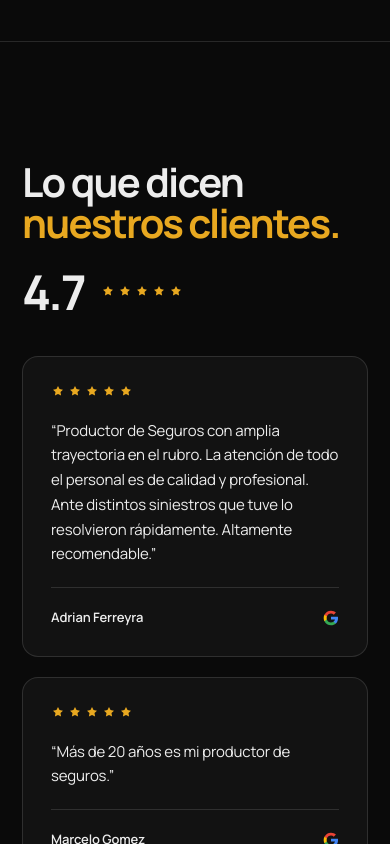
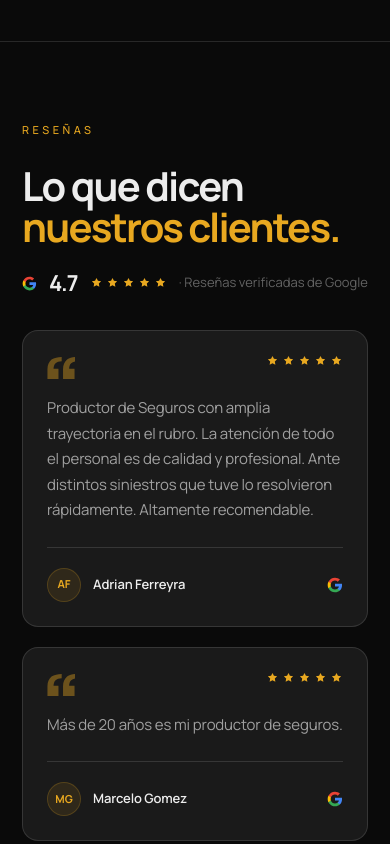
Before and after one commit to LumarSoft/front_John, a Next.js app: page / in a window 390 px wide. Shown: the part 5800-6644 px from the top of the page. Built offline with nearby package versions, Linux system fonts and the light colour scheme.

Commit message:
feat: add marquee animation to globals.css, refactor CtaSection and Estudio components for improved layout and interactivity, and update Resenas component with enhanced styling and structure

```diff
--- a/app/globals.css
+++ b/app/globals.css
@@ -80,6 +80,12 @@
   }
 }
 
+@keyframes marquee {
+  to {
+    transform: translateX(-50%);
+  }
+}
+
 @layer components {
   .container {
     max-width: 1280px;
--- a/src/features/landing/components/nav.tsx
+++ b/src/features/landing/components/nav.tsx
@@ -96,13 +96,6 @@ export function Nav() {
 
             <div className="flex items-center gap-4 max-[760px]:hidden">
               <ThemeToggle />
-              <a
-                href="tel:+541148150099"
-                className="text-[14px] text-cream tracking-[-0.01em] font-medium shrink-0 text-right"
-              >
-                <span className="text-[9.5px] tracking-[0.24em] text-muted uppercase block mb-1">Línea directa</span>
-                +54 11 4815-0099
-              </a>
             </div>
 
             <button
--- a/src/features/landing/components/resenas.tsx
+++ b/src/features/landing/components/resenas.tsx
@@ -1,37 +1,26 @@
-'use client'
-
-import { motion } from 'framer-motion'
-import { fadeUp, stagger, viewport } from '@/src/lib/motion'
-
 const REVIEWS = [
   {
     author: 'Adrian Ferreyra',
-    date: 'Hace 7 años',
     text: 'Productor de Seguros con amplia trayectoria en el rubro. La atención de todo el personal es de calidad y profesional. Ante distintos siniestros que tuve lo resolvieron rápidamente. Altamente recomendable.',
   },
   {
     author: 'Marcelo Gomez',
-    date: 'Hace 2 años',
     text: 'Más de 20 años es mi productor de seguros.',
   },
   {
     author: 'Trapani Vidrios',
-    date: 'Hace 4 años',
     text: 'Desde hace más de 15 años me siento seguro con John.',
   },
   {
     author: 'Carlos Basso',
-    date: 'Hace 6 años',
     text: 'Muy buena atención.',
   },
   {
     author: 'Hugo Colombo',
-    date: 'Hace 7 años',
     text: 'Esmerada atención y rapidez.',
   },
   {
     author: 'Walter Gazitano',
-    date: 'Hace 7 años',
     text: 'Muy buena atención.',
   },
 ]
@@ -40,7 +29,7 @@ function Stars() {
   return (
     <div className="flex gap-[3px]">
       {Array.from({ length: 5 }).map((_, i) => (
-        <svg key={i} width="14" height="14" viewBox="0 0 14 14" fill="currentColor" className="text-amber">
+        <svg key={i} width="13" height="13" viewBox="0 0 14 14" fill="currentColor" className="text-amber">
           <path d="M7 1l1.545 3.09L12 4.635l-2.5 2.41.59 3.41L7 8.9l-3.09 1.555.59-3.41L2 4.635l3.455-.545L7 1z" />
         </svg>
       ))}
@@ -48,51 +37,24 @@ function Stars() {
   )
 }
 
-export function Resenas() {
+function Avatar({ name }: { name: string }) {
+  const initials = name
+    .split(' ')
+    .map(w => w[0])
+    .slice(0, 2)
+    .join('')
+    .toUpperCase()
+
   return (
-    <section className="container py-[120px] border-t border-line-2">
-      <motion.div
-        className="grid grid-cols-2 gap-16 items-end mb-16 max-[880px]:grid-cols-1 max-[880px]:gap-6 max-[880px]:mb-10"
-        initial="hidden"
-        whileInView="visible"
-        viewport={viewport}
-        variants={stagger(0.12)}
-      >
-        <motion.div variants={fadeUp}>
-          <h2 className="font-bold text-[clamp(40px,5.4vw,68px)] leading-[1.02] tracking-[-0.045em] text-cream m-0">
-            Lo que dicen <em className="not-italic text-amber">nuestros clientes.</em>
-          </h2>
-        </motion.div>
-        <motion.div variants={fadeUp} className="flex flex-col gap-3">
-          <div className="flex items-center gap-4">
-            <span className="font-bold text-[48px] tracking-[-0.04em] text-cream leading-none">4.7</span>
-            <Stars />
+    <div className="w-[34px] h-[34px] rounded-full bg-amber/10 border border-amber/20 flex items-center justify-center text-[11px] font-bold text-amber shrink-0">
+      {initials}
     </div>
-        </motion.div>
-      </motion.div>
+  )
+}
 
-      <motion.div
-        className="grid grid-cols-3 gap-5 max-[960px]:grid-cols-2 max-[560px]:grid-cols-1"
-        initial="hidden"
-        whileInView="visible"
-        viewport={viewport}
-        variants={stagger(0.07)}
-      >
-        {REVIEWS.map((r, i) => (
-          <motion.div
-            key={i}
-            variants={fadeUp}
-            className="border border-line-2 rounded-2xl p-7 flex flex-col gap-5 bg-ink-2"
-          >
-            <Stars />
-            <p className="text-[15px] text-cream leading-[1.65] tracking-[-0.01em] m-0 flex-1">
-              &ldquo;{r.text}&rdquo;
-            </p>
-            <div className="pt-5 border-t border-line-2 flex items-center justify-between gap-3">
-              <div>
-                <div className="text-[13px] font-semibold text-cream tracking-[-0.01em]">{r.author}</div>
-              </div>
-              <svg width="16" height="16" viewBox="0 0 24 24" className="shrink-0" aria-label="Google">
+function GoogleIcon({ size = 16 }: { size?: number }) {
+  return (
+    <svg width={size} height={size} viewBox="0 0 24 24" className="shrink-0" aria-label="Google">
       <path
         d="M22.56 12.25c0-.78-.07-1.53-.2-2.25H12v4.26h5.92c-.26 1.37-1.04 2.53-2.21 3.31v2.77h3.57c2.08-1.92 3.28-4.74 3.28-8.09z"
         fill="#4285F4"
@@ -110,10 +72,54 @@ export function Resenas() {
         fill="#EA4335"
       />
     </svg>
+  )
+}
+
+export function Resenas() {
+  return (
+    <section className="py-[120px] border-t border-line-2 max-[880px]:py-[80px]">
+      <div className="container">
+        <div className="text-[11px] tracking-[0.32em] uppercase text-amber font-medium mb-7">Reseñas</div>
+        <h2 className="font-bold text-[clamp(40px,5.4vw,68px)] leading-[1.02] tracking-[-0.045em] text-cream m-0 mb-6">
+          Lo que dicen <em className="not-italic text-amber">nuestros clientes.</em>
+        </h2>
+        <div className="flex items-center gap-3 flex-wrap mb-12 max-[760px]:mb-9">
+          <GoogleIcon size={15} />
+          <span className="font-bold text-[22px] text-cream tracking-[-0.04em] leading-none">4.7</span>
+          <Stars />
+          <span className="text-[13px] text-muted">· Reseñas verificadas de Google</span>
         </div>
-          </motion.div>
+
+        <div className="grid grid-cols-3 gap-5 max-[880px]:grid-cols-2 max-[560px]:grid-cols-1">
+          {REVIEWS.map((r, i) => (
+            <div key={i} className="bg-surface border border-line-2 rounded-2xl p-6 flex flex-col">
+              <div className="flex items-start justify-between gap-4 mb-4">
+                <svg
+                  width="28"
+                  height="22"
+                  viewBox="0 0 32 26"
+                  fill="currentColor"
+                  className="text-amber/40 shrink-0 mt-[2px]"
+                  aria-hidden="true"
+                >
+                  <path d="M0 26V14.4C0 9.6 1.6 5.8 4.8 3 8 1 12 0 16.8 0v5c-3.2 0-5.6.8-7.2 2.4C8 9 7.2 11.2 7.2 14H13V26H0zm18.4 0V14.4C18.4 9.6 20 5.8 23.2 3c3.2-2 7.2-3 12-3v5c-3.2 0-5.6.8-7.2 2.4-1.6 1.6-2.4 3.8-2.4 6.6H32V26H18.4z" />
+                </svg>
+                <Stars />
+              </div>
+
+              <p className="text-[15px] text-cream-2 leading-[1.7] tracking-[-0.01em] m-0 flex-1 mb-6">{r.text}</p>
+
+              <div className="flex items-center gap-3 pt-5 border-t border-line-2">
+                <Avatar name={r.author} />
+                <div className="flex-1 min-w-0">
+                  <div className="text-[13px] font-semibold text-cream tracking-[-0.01em] truncate">{r.author}</div>
+                </div>
+                <GoogleIcon size={16} />
+              </div>
+            </div>
           ))}
-      </motion.div>
+        </div>
+      </div>
     </section>
   )
 }
```
Also changed, not shown: src/features/landing/components/estudio.tsx (+104 -42 lines). Lines whose indentation alone changed are shown as unchanged.
